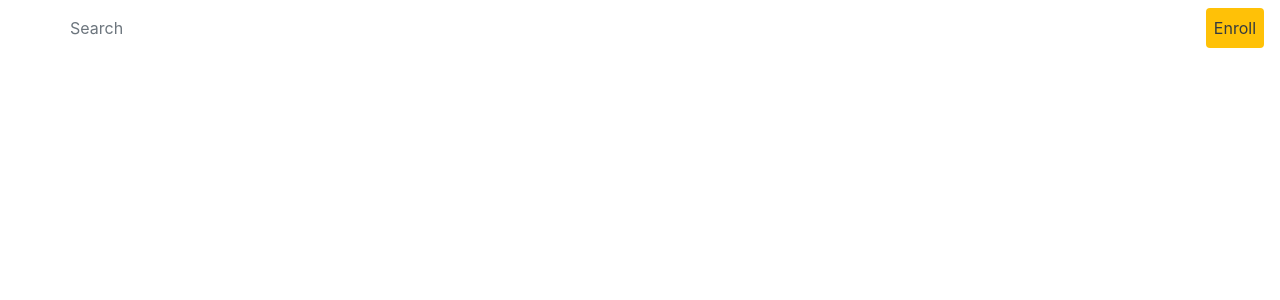
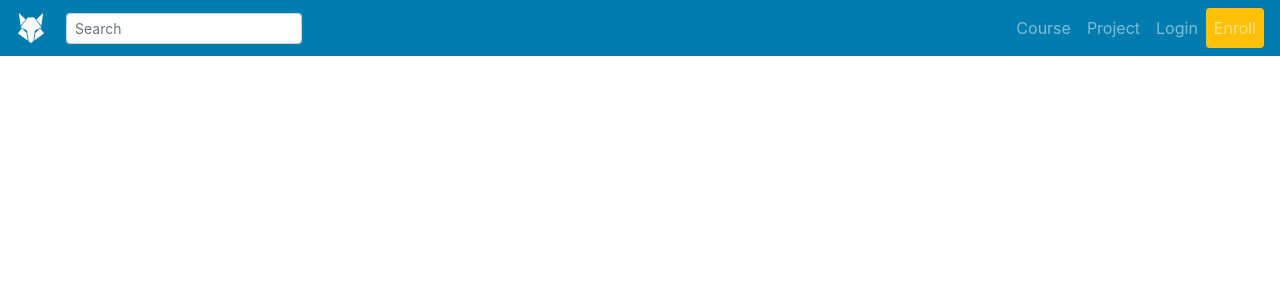
Before and after one commit to jayprakash02/django-LMS, a Vue app: page / in a window 1280 px wide. Shown: the top 300 px of the page. Built offline with nearby package versions, Linux system fonts and the light colour scheme.

Commit message:
Navbar created

```diff
--- a/src/components/Navbar.vue
+++ b/src/components/Navbar.vue
@@ -1,48 +1,35 @@
 <template>
-  <div>
-    <nav class="bg-cfe navbar-dark d-flex navbar navbar-expand-md">
-      <a aria-current="page" class="navbar-brand mr-2 active" href="/"
-        ><img
+    <div>
+      <b-navbar toggleable="lg" type="dark" variant="info" class="bg">
+        <b-navbar-brand to='/'><img
           src="@/assets/logo.svg"
           class="d-inline-block align-top mr-1"
           width="30"
           height="30"
           alt="Coding for Entrepreneurs nav logo"
-      /></a>
-      <form class="my-0 form d-none d-md-inline w-25">
-        <input
-          class="border-0 form-control mr-md-2 bg-black text-light"
-          type="text"
-          name="q"
-          placeholder="Search"
-          aria-label="Search"
-          value=""
-        />
-      </form>
-      <button type="button" class="navbar-toggler">
-        <span class="navbar-toggler-icon"></span>
-      </button>
-      <div class="collapse navbar-collapse" style="">
-        <ul class="ml-auto text-center navbar-nav">
-          <li class="nav-item">
-            <a aria-current="page" class="nav-link active" href="/">Home</a>
-          </li>
-          <li class="nav-item">
-            <a class="nav-link" href="/courses">Courses</a>
-          </li>
-          <li class="nav-item">
-            <a class="nav-link" href="/projects">Projects</a>
-          </li>
-          <li class="nav-item"><a class="nav-link" href="/login">Login</a></li>
-          <li class="nav-item">
-            <a class="nav-link bg-warning text-dark rounded" href="/enroll"
-              >Enroll</a
-            >
-          </li>
-        </ul>
-      </div>
-    </nav>
-  </div>
+      /></b-navbar-brand>
+
+        <b-navbar-toggle class="text" target="nav-collapse"></b-navbar-toggle>
+
+        <b-collapse id="nav-collapse" is-nav>
+          <b-nav-form class="center">
+            <b-form-input
+              size="sm"
+              class="mr-sm-2"
+              placeholder="Search"
+            ></b-form-input>
+          </b-nav-form>
+
+          <!-- Right aligned nav items -->
+          <b-navbar-nav class="ml-auto" >
+            <b-nav-item to='/course' class="center" Right>Course</b-nav-item>
+            <b-nav-item to='/project' class="center" Right>Project</b-nav-item>
+            <b-nav-item to='/login' class="center" Right>Login</b-nav-item>
+            <b-nav-item to='/enroll' Right class="bg-warning rounded center">Enroll</b-nav-item>
+          </b-navbar-nav>
+        </b-collapse>
+      </b-navbar>
+    </div>
 </template>
 
 <script>
@@ -53,5 +40,12 @@ export default {
 
 <!-- Add "scoped" attribute to limit CSS to this component only -->
 <style scoped>
-
+.bg {
+    background-color: #007cae!important;
+    color: #fff!important;
+}
+.center{
+  text-align: center;
+  justify-content: center;
+}
 </style>
```
